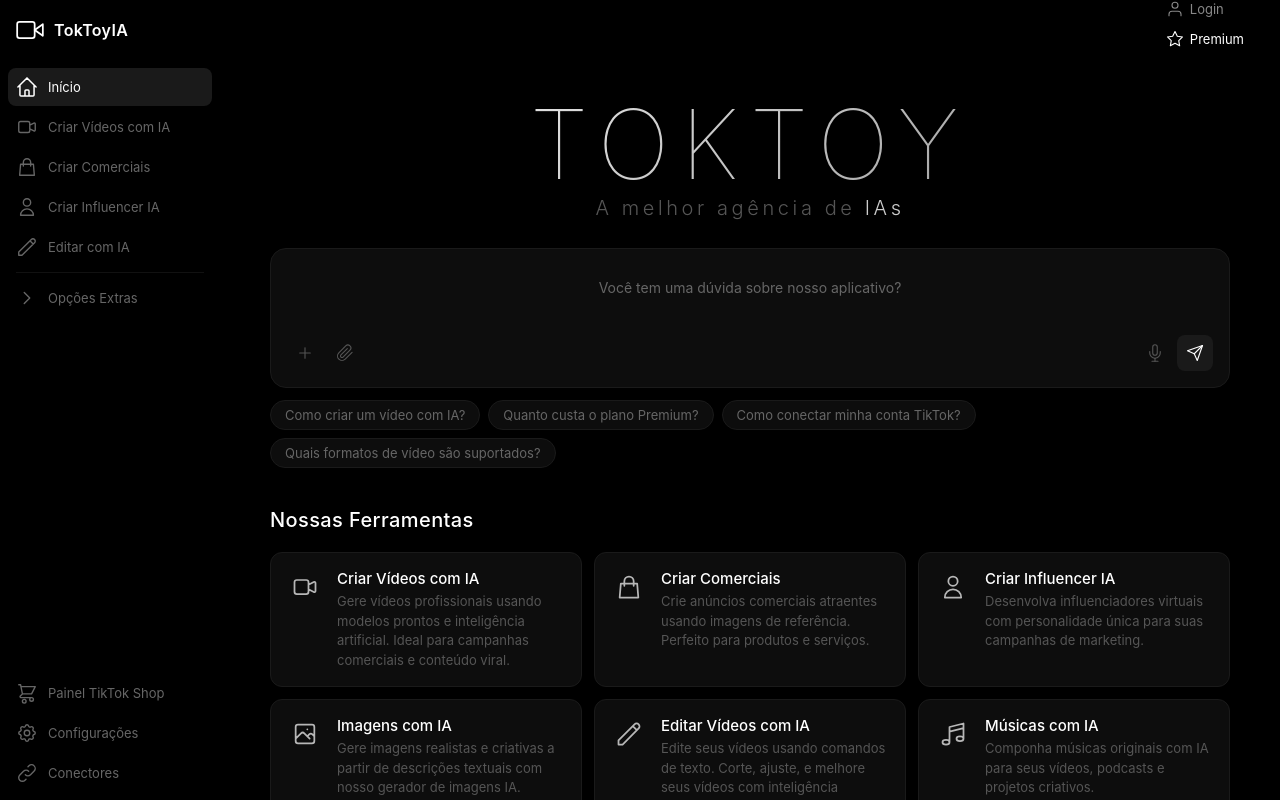
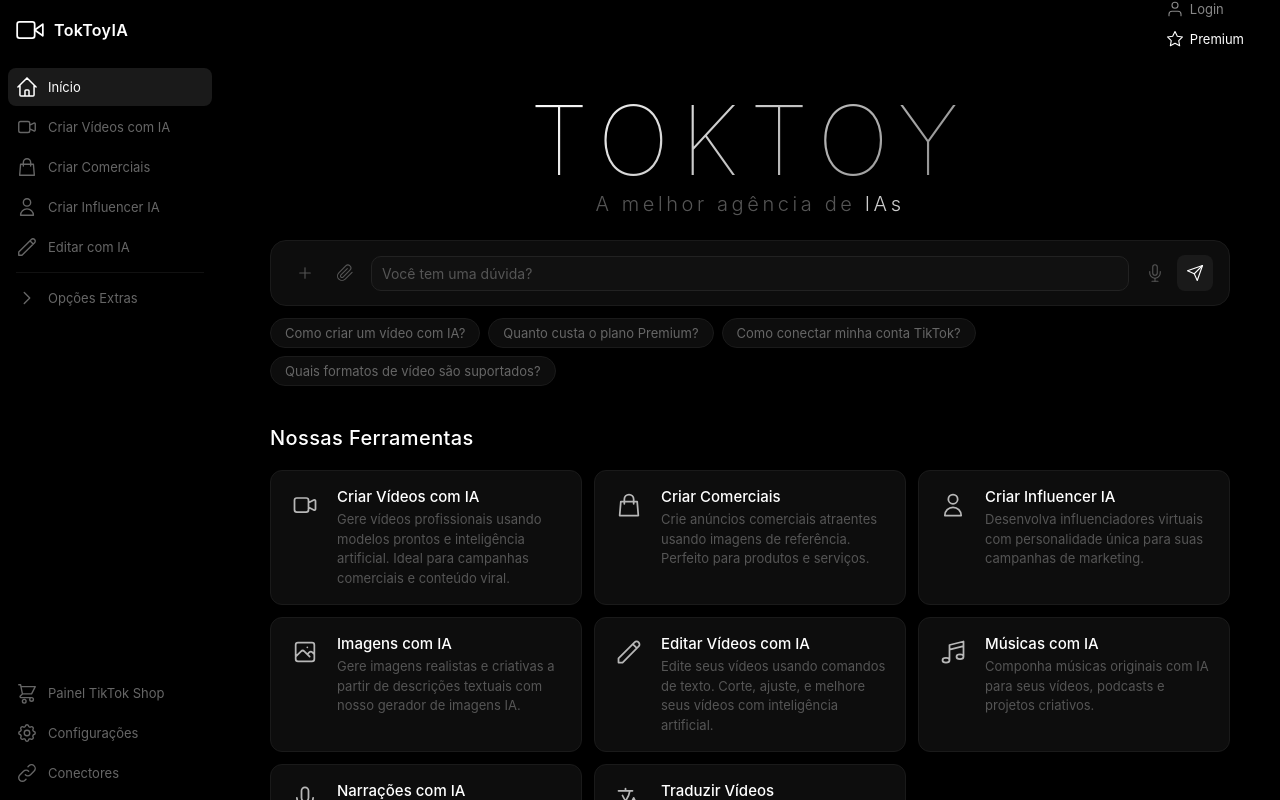
Before and after one commit to jmcraftgamer/TokToy, a Next.js app: page / in a window 1280 px wide. Built offline with nearby package versions, Linux system fonts and the light colour scheme.

Commit message:
ChatBox simplificado, mensagens movidas para área do hero
- ChatBox agora é apenas o input com placeholder 'Você tem uma dúvida?'
- Mensagens aparecem acima do chat, no lugar do hero (TokToy + subtítulo)
- Hero some ao enviar primeira mensagem e vira histórico
- Estado gerenciado na HomePage

```diff
--- a/app/(dashboard)/page.tsx
+++ b/app/(dashboard)/page.tsx
@@ -1,7 +1,13 @@
 'use client'
 
+import { useState } from 'react'
 import ChatBox from '../components/ChatBox'
 import FeatureCard from '../components/FeatureCard'
+
+interface Message {
+  role: 'user' | 'assistant'
+  text: string
+}
 
 const features = [
   {
@@ -47,15 +53,45 @@
 ]
 
 export default function HomePage() {
+  const [messages, setMessages] = useState<Message[]>([])
+  const [showChat, setShowChat] = useState(false)
+
+  function handleSend(text: string) {
+    setShowChat(true)
+    setMessages((prev) => [...prev, { role: 'user', text }])
+
+    setTimeout(() => {
+      setMessages((prev) => [
+        ...prev,
+        {
+          role: 'assistant',
+          text: `Recebi sua mensagem! Em breve implementaremos a resposta da IA para: "${text}"`,
+        },
+      ])
+    }, 800)
+  }
+
   return (
     <div className="home-page">
-      <div className="hero-section">
-        <h1 className="hero-logo">TokToy</h1>
-        <p className="hero-subtitle">A melhor agência de <span className="hero-highlight">IAs</span></p>
+      <div className="hero-area">
+        {!showChat ? (
+          <div className="hero-section">
+            <h1 className="hero-logo">TokToy</h1>
+            <p className="hero-subtitle">A melhor agência de <span className="hero-highlight">IAs</span></p>
+          </div>
+        ) : (
+          <div className="messages-area">
+            {messages.map((msg, i) => (
+              <div key={i} className={`msg-row ${msg.role}`}>
+                <div className="msg-bubble">{msg.text}</div>
+              </div>
+            ))}
+          </div>
+        )}
       </div>
 
       <div className="home-chat">
-        <ChatBox />
+        <ChatBox onSend={handleSend} />
       </div>
 
       <div className="features-section">
--- a/app/components/ChatBox.tsx
+++ b/app/components/ChatBox.tsx
@@ -1,6 +1,6 @@
 'use client'
 
-import { useState, useRef, useEffect } from 'react'
+import { useState, useRef } from 'react'
 
 const presetQuestions = [
   'Como criar um vídeo com IA?',
@@ -9,41 +9,14 @@
   'Quais formatos de vídeo são suportados?',
 ]
 
-interface Message {
-  role: 'user' | 'assistant'
-  text: string
-}
-
-export default function ChatBox() {
-  const [messages, setMessages] = useState<Message[]>([])
+export default function ChatBox({ onSend }: { onSend: (text: string) => void }) {
   const [input, setInput] = useState('')
-  const [showChat, setShowChat] = useState(false)
-  const scrollRef = useRef<HTMLDivElement>(null)
   const inputRef = useRef<HTMLDivElement>(null)
-
-  useEffect(() => {
-    if (scrollRef.current) {
-      scrollRef.current.scrollTop = scrollRef.current.scrollHeight
-    }
-  }, [messages])
 
   function handleSend() {
     const text = input.trim()
     if (!text) return
-
-    setShowChat(true)
-    setMessages((prev) => [...prev, { role: 'user', text }])
-
-    setTimeout(() => {
-      setMessages((prev) => [
-        ...prev,
-        {
-          role: 'assistant',
-          text: `Recebi sua mensagem! Em breve implementaremos a resposta da IA para: "${text}"`,
-        },
-      ])
-    }, 800)
-
+    onSend(text)
     setInput('')
     if (inputRef.current) {
       inputRef.current.innerHTML = ''
@@ -75,34 +48,7 @@
   return (
     <div className="chat-wrapper">
       <div className="chat-box">
-        <div className="chat-scroll" ref={scrollRef}>
-          {showChat && (
-            <div className="chat-messages">
-              {messages.map((msg, i) => (
-                <div key={i} className={`chat-msg ${msg.role}`}>
-                  <div className="chat-bubble">{msg.text}</div>
-                </div>
-              ))}
-            </div>
-          )}
-
-          <div className="chat-edit-zone">
-            {!showChat && !input && (
-              <p className="chat-prompt">Você tem uma dúvida sobre nosso aplicativo?</p>
-            )}
-            <div
-              ref={inputRef}
-              className="chat-editable"
-              contentEditable
-              role="textbox"
-              onInput={(e) => setInput(e.currentTarget.textContent || '')}
-              onKeyDown={handleKeyDown}
-              suppressContentEditableWarning
-            />
-          </div>
-        </div>
-
-        <div className="chat-controls">
+        <div className="chat-input-area">
           <div className="chat-ctrl-left">
             <button className="chat-btn" title="Anexar imagem">
               <svg width="18" height="18" viewBox="0 0 24 24" fill="none" stroke="currentColor" strokeWidth="1.5" strokeLinecap="round" strokeLinejoin="round">
@@ -116,6 +62,16 @@
               </svg>
             </button>
           </div>
+          <div
+            ref={inputRef}
+            className="chat-input"
+            contentEditable
+            role="textbox"
+            data-placeholder="Você tem uma dúvida?"
+            onInput={(e) => setInput(e.currentTarget.textContent || '')}
+            onKeyDown={handleKeyDown}
+            suppressContentEditableWarning
+          />
           <div className="chat-ctrl-right">
             <button className="chat-btn" title="Ditado">
               <svg width="18" height="18" viewBox="0 0 24 24" fill="none" stroke="currentColor" strokeWidth="1.5" strokeLinecap="round" strokeLinejoin="round">
--- a/app/globals.css
+++ b/app/globals.css
@@ -254,9 +254,17 @@
   margin: 0 auto;
 }
 
+/* Hero & Messages area (shared space) */
+.hero-area {
+  min-height: 120px;
+  display: flex;
+  align-items: center;
+  justify-content: center;
+}
+
 .hero-section {
   text-align: center;
-  padding: 24px 0 28px;
+  padding: 20px 0 24px;
 }
 
 .hero-logo {
@@ -284,6 +292,48 @@
   color: #ccc;
 }
 
+.messages-area {
+  width: 100%;
+  max-height: 300px;
+  overflow-y: auto;
+  display: flex;
+  flex-direction: column;
+  gap: 10px;
+  padding: 16px 0;
+}
+
+.msg-row {
+  display: flex;
+}
+
+.msg-row.user {
+  justify-content: flex-end;
+}
+
+.msg-row.assistant {
+  justify-content: flex-start;
+}
+
+.msg-bubble {
+  max-width: 70%;
+  padding: 10px 16px;
+  border-radius: 12px;
+  font-size: 0.875rem;
+  line-height: 1.5;
+}
+
+.msg-row.user .msg-bubble {
+  background: #1a1a1a;
+  color: #fff;
+  border-bottom-right-radius: 4px;
+}
+
+.msg-row.assistant .msg-bubble {
+  background: #111;
+  color: #bbb;
+  border-bottom-left-radius: 4px;
+}
+
 /* Chat */
 .home-chat {
   margin-bottom: 40px;
@@ -299,100 +349,39 @@
   background: #0d0d0d;
   border-radius: 16px;
   border: 1px solid #1a1a1a;
-  display: flex;
-  flex-direction: column;
-  min-height: 140px;
-  position: relative;
 }
 
-.chat-scroll {
-  flex: 1;
-  overflow-y: auto;
-  padding: 24px 20px 16px;
+.chat-input-area {
   display: flex;
-  flex-direction: column;
-  gap: 10px;
-  min-height: 80px;
-  max-height: 320px;
+  align-items: center;
+  gap: 8px;
+  padding: 14px 16px;
 }
 
-.chat-messages {
-  display: flex;
-  flex-direction: column;
-  gap: 10px;
-}
-
-.chat-msg {
-  display: flex;
-}
-
-.chat-msg.user {
-  justify-content: flex-end;
-}
-
-.chat-msg.assistant {
-  justify-content: flex-start;
-}
-
-.chat-bubble {
-  max-width: 80%;
-  padding: 10px 16px;
-  border-radius: 12px;
-  font-size: 0.875rem;
-  line-height: 1.5;
-}
-
-.chat-msg.user .chat-bubble {
-  background: #1a1a1a;
-  color: #fff;
-  border-bottom-right-radius: 4px;
-}
-
-.chat-msg.assistant .chat-bubble {
-  background: #111;
-  color: #bbb;
-  border-bottom-left-radius: 4px;
-}
-
-.chat-edit-zone {
-  position: relative;
-  min-height: 28px;
-}
-
-.chat-prompt {
-  position: absolute;
-  inset: 0;
-  display: flex;
-  align-items: center;
-  justify-content: center;
-  font-size: 0.875rem;
-  color: #666;
-  font-weight: 400;
-  pointer-events: none;
-  text-align: center;
-  padding: 0 20px;
-}
-
-.chat-editable {
-  min-height: 28px;
-  padding: 2px 0;
+.chat-input {
+  flex: 1;
+  min-height: 24px;
+  padding: 6px 10px;
   font-size: 0.875rem;
   color: #fff;
+  background: #111;
+  border-radius: 10px;
+  border: 1px solid #222;
   outline: none;
   white-space: pre-wrap;
   word-break: break-word;
   line-height: 1.5;
+  transition: border-color 0.2s;
 }
 
-.chat-editable:empty::before {
-  content: '';
+.chat-input:focus {
+  border-color: #444;
 }
 
-.chat-controls {
-  display: flex;
-  align-items: center;
-  justify-content: space-between;
-  padding: 4px 16px 16px;
+.chat-input:empty::before {
+  content: attr(data-placeholder);
+  color: #555;
+  pointer-events: none;
 }
 
 .chat-ctrl-left,
@@ -410,6 +399,7 @@
   border-radius: 8px;
   color: #555;
   transition: all 0.2s;
+  flex-shrink: 0;
 }
 
 .chat-btn:hover {
@@ -427,6 +417,7 @@
   color: #fff;
   background: #1a1a1a;
   transition: all 0.2s;
+  flex-shrink: 0;
 }
 
 .chat-send:hover {
```
